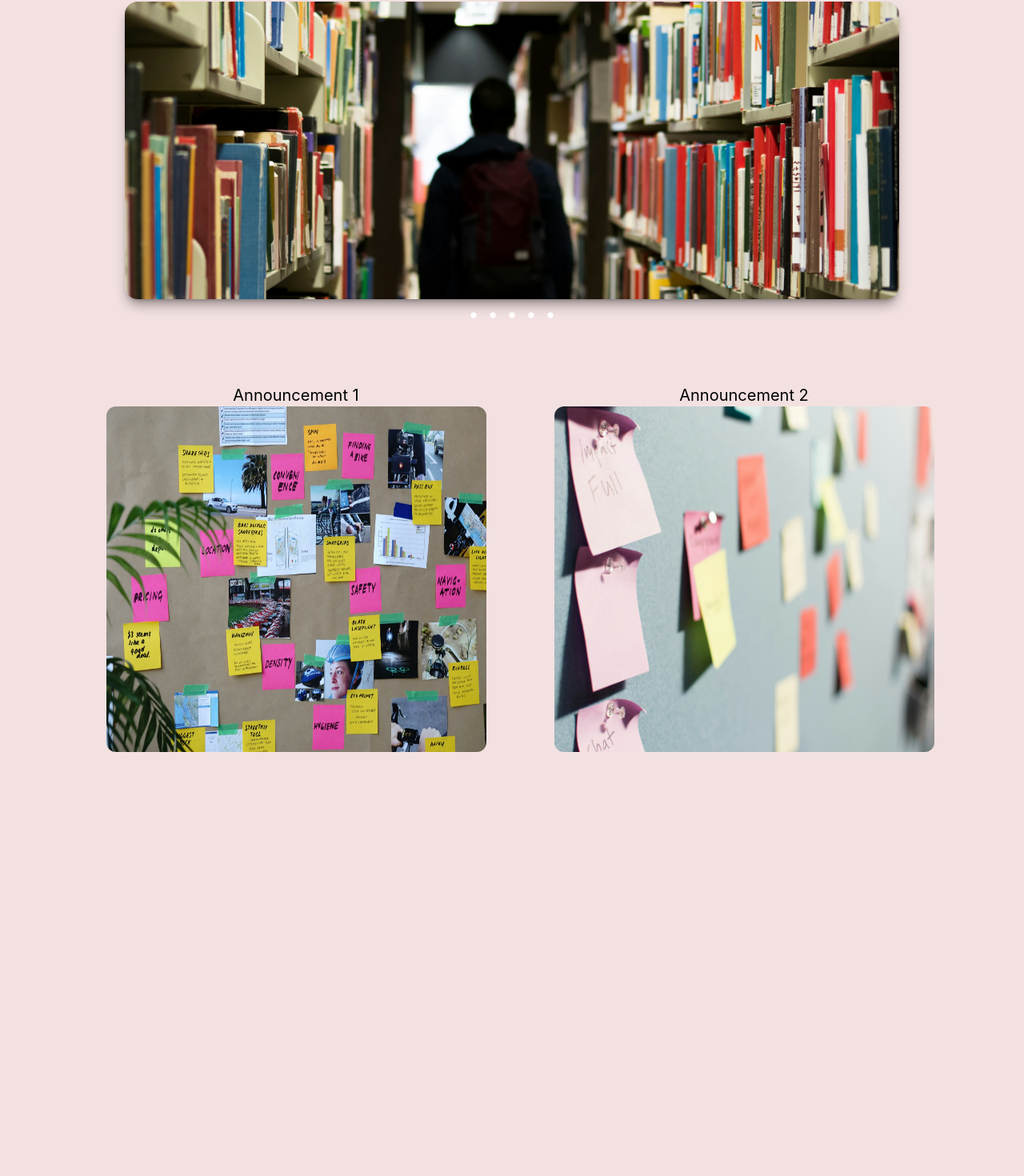
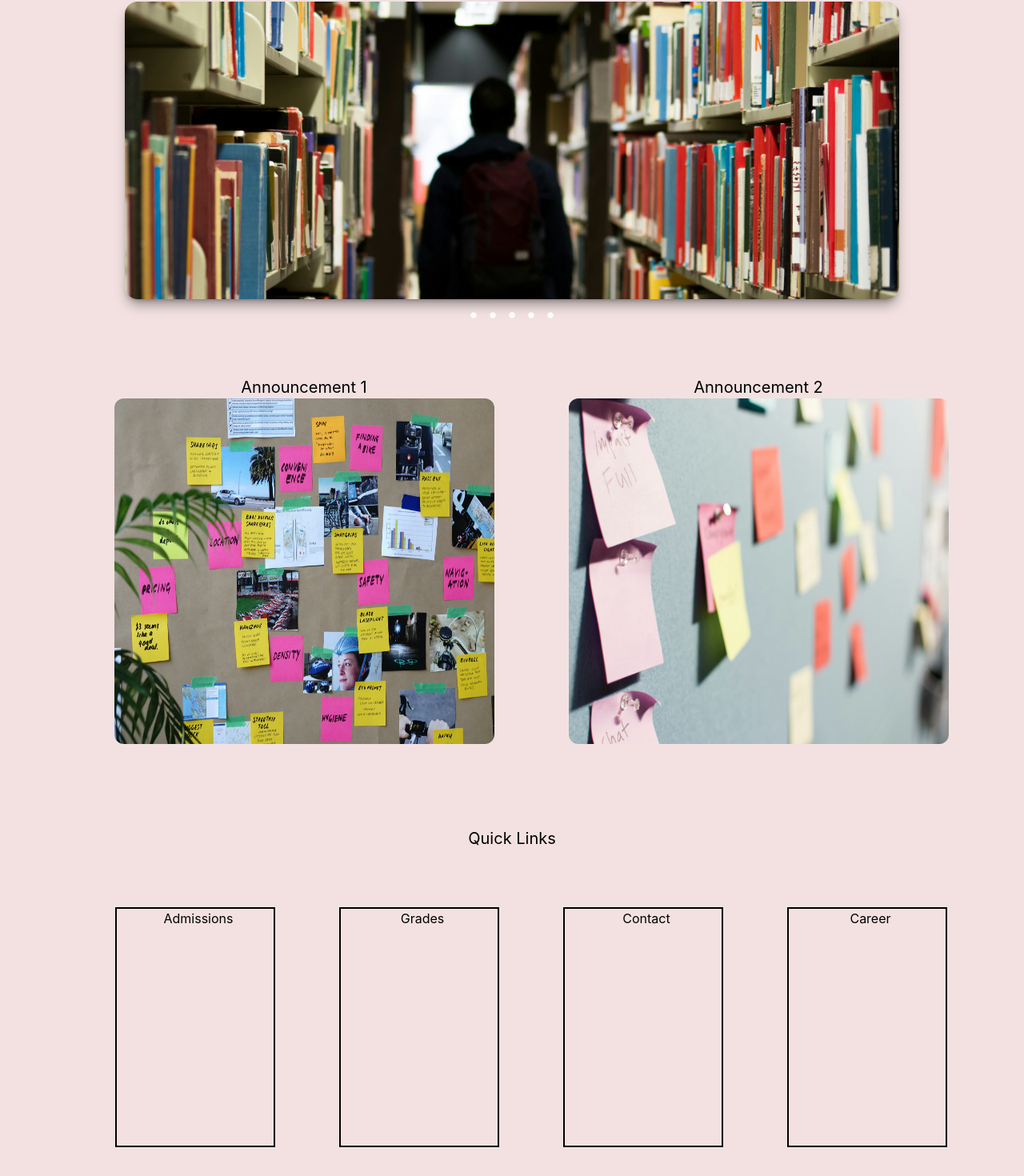
Before and after one commit to Raziel-gh/School-Website, a React (Vite) app in the folder Client/: page / in a window 1280 px wide. Shown: the part 246-1716 px from the top of the page at 80% size. Before the commit the page ends 1196 px from the top, so only its background shows below. Built offline with nearby package versions, Linux system fonts and the light colour scheme.

Commit message:
Outline for Quick Links

```diff
--- a/Client/src/Pages/Home.jsx
+++ b/Client/src/Pages/Home.jsx
@@ -10,14 +10,14 @@ function Home() {
             <Carousel/>
         </section>
 
-        <section className="announcements max-w-[1200px] lg:pl-[5rem] p-8 gap-8 grid md:grid-cols-2 h-[500px] border-black/100 border-solid w-full m-auto">
-            <div className='ann-1 max-w-[500px] h-[30rem] rounded-xl text-black flex flex-col border-black border-solid  text-center items-center justify-center'>
+        <section className="announcements max-w-[1200px] lg:pl-[5rem] p-8 gap-12 grid md:grid-cols-2 md:h-[500px] border-black/100 border-solid w-full m-auto">
+            <div className='ann-1 max-w-[500px] h-[30rem] rounded-xl text-black flex flex-col border-black border-solid  text-center items-center justify-self-center'>
                 <h1 className='text-xl'>Announcement 1</h1>
 
                     <img src="/Images/Ann-1.jpg" alt="" className="ann-1-img w-[95%] h-[90%] rounded-xl  hover:shadow-2xl shadow-black duration-500" />
 
             </div>
-            <div className='ann-1 max-w-[500px] h-[30rem] rounded-xl text-black flex flex-col border-black border-solid  text-center items-center justify-center'>
+            <div className='ann-1 max-w-[500px] h-[30rem] rounded-xl text-black flex flex-col border-black border-solid  text-center items-center justify-self-center'>
                 <h1 className='text-xl'>Announcement 2</h1>
 
                     <img src='/Images/Ann-2.jpg' className='ann-2-img w-[95%] h-[90%] rounded-xl  hover:shadow-2xl shadow-black duration-500'/>
@@ -25,7 +25,30 @@ function Home() {
             </div>
         </section>
 
+        <h2 className='text-xl text-black mt-24 m-8 text-center'>Quick Links</h2>
+        <section className='quick-links mt-[20px] max-w-[1200px] lg:pl-[5rem] p-8 gap-8 auto-cols-auto grid md:grid-cols-4 h-[500px] border-black/100 border-solid w-full m-auto'>
 
+            <div className='link-1 w-[200px] border-black border-2 h-[300px] m-2 md:pl-2 justify-self-center text-center text-black'>
+                <h5>Admissions</h5>
+                <img></img>
+                <button/>
+                </div>
+            <div className='link-1 w-[200px] border-black border-2 h-[300px] m-2 md:pl-2 justify-self-center text-center text-black'>
+                <h5>Grades</h5>
+                <img></img>
+                <button/>
+                </div>
+            <div className='link-1 w-[200px] border-black border-2 h-[300px] m-2 md:pl-2 justify-self-center text-center text-black'>
+                <h5>Contact</h5>
+                <img></img>
+                <button/>
+                </div>
+            <div className='link-1 w-[200px] border-black border-2 h-[300px] m-2 md:pl-2 justify-self-center text-center text-black'>
+                <h5>Career</h5>
+                <img></img>
+                <button/>
+                </div>
+        </section>
     </div>
   )
 }
```
